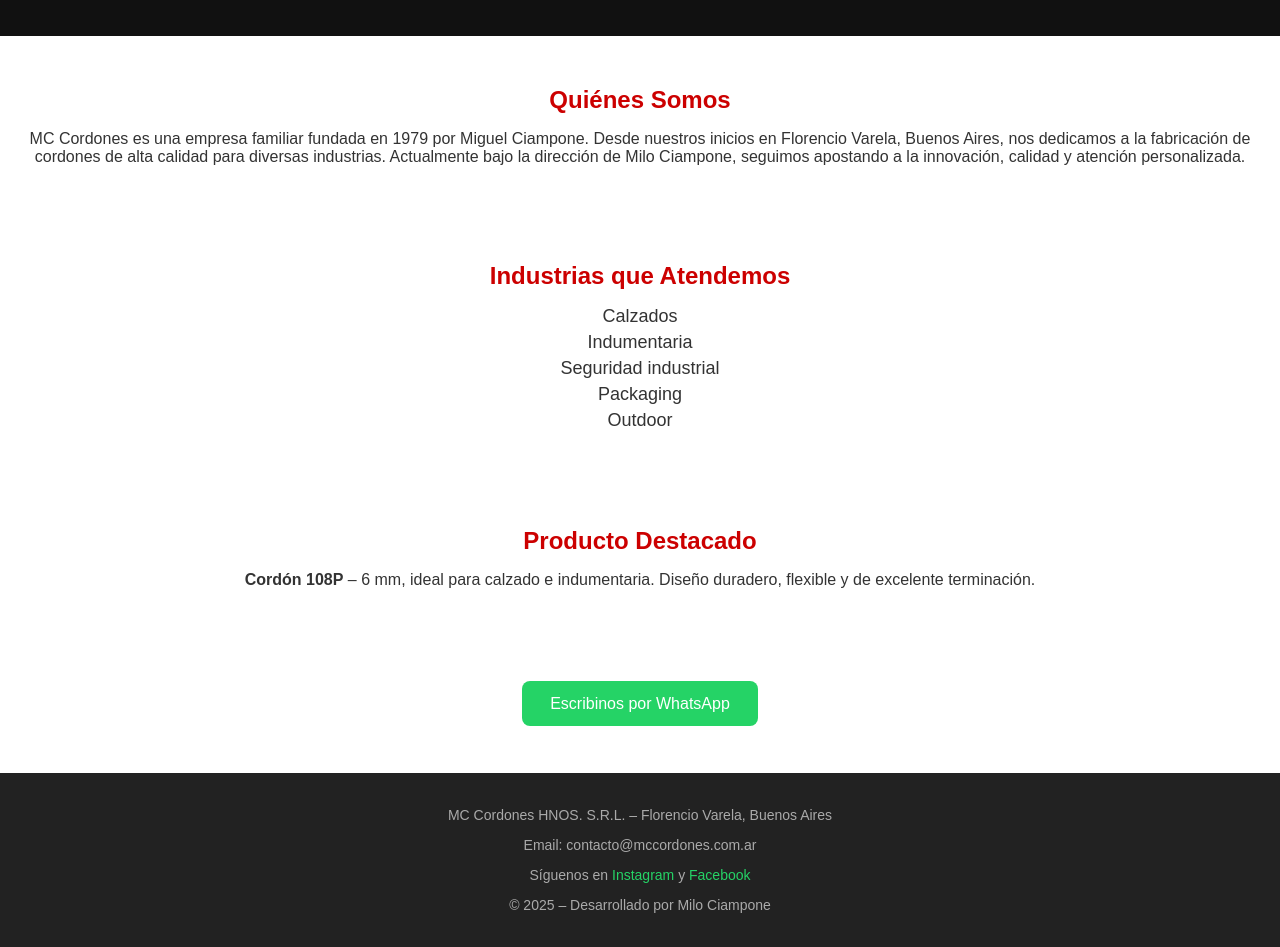
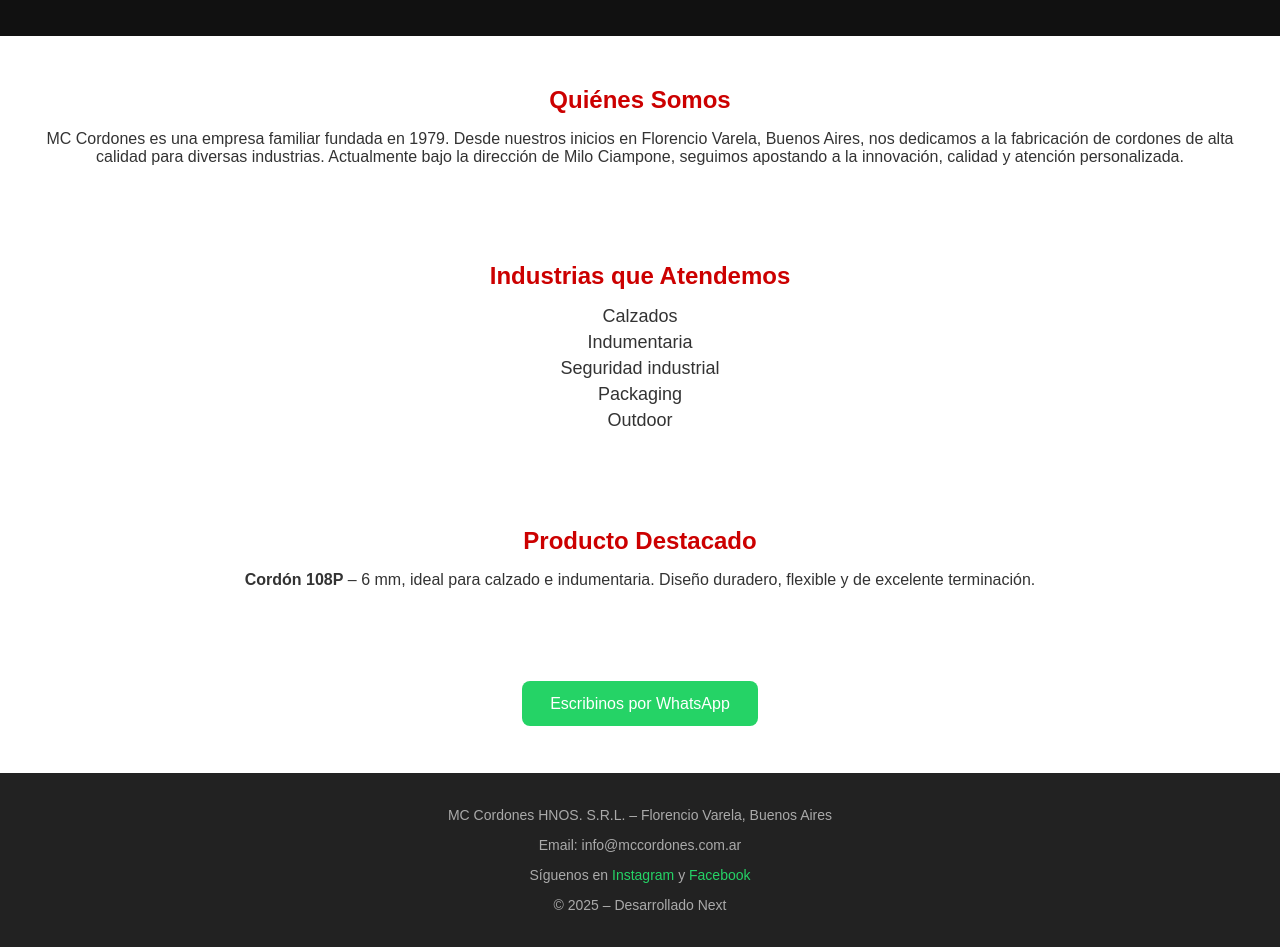
Before and after one commit to milo-ciampone/milo-ciampone.github.io, a plain HTML site: page index.html in a window 1280 px wide. Shown: the part 180-1127 px from the top of the page. Drawn offline with Linux system fonts and the light colour scheme.

Commit message:
Update index.html

```diff
--- a/index.html
+++ b/index.html
@@ -15,7 +15,7 @@
 
   <section class="quienes-somos">
     <h2>Quiénes Somos</h2>
-    <p>MC Cordones es una empresa familiar fundada en 1979 por Miguel Ciampone. Desde nuestros inicios en Florencio Varela, Buenos Aires, nos dedicamos a la fabricación de cordones de alta calidad para diversas industrias. Actualmente bajo la dirección de Milo Ciampone, seguimos apostando a la innovación, calidad y atención personalizada.</p>
+    <p>MC Cordones es una empresa familiar fundada en 1979. Desde nuestros inicios en Florencio Varela, Buenos Aires, nos dedicamos a la fabricación de cordones de alta calidad para diversas industrias. Actualmente bajo la dirección de Milo Ciampone, seguimos apostando a la innovación, calidad y atención personalizada.</p>
   </section>
 
   <section class="productos">
@@ -40,9 +40,9 @@
 
   <footer>
     <p>MC Cordones HNOS. S.R.L. – Florencio Varela, Buenos Aires</p>
-    <p>Email: contacto@mccordones.com.ar</p>
+    <p>Email: info@mccordones.com.ar</p>
     <p>Síguenos en <a href="https://www.instagram.com/mccordones" target="_blank">Instagram</a> y <a href="https://www.facebook.com/mccordones" target="_blank">Facebook</a></p>
-    <p>© 2025 – Desarrollado por Milo Ciampone</p>
+    <p>© 2025 – Desarrollado Next </p>
   </footer>
 </body>
 </html>
```
